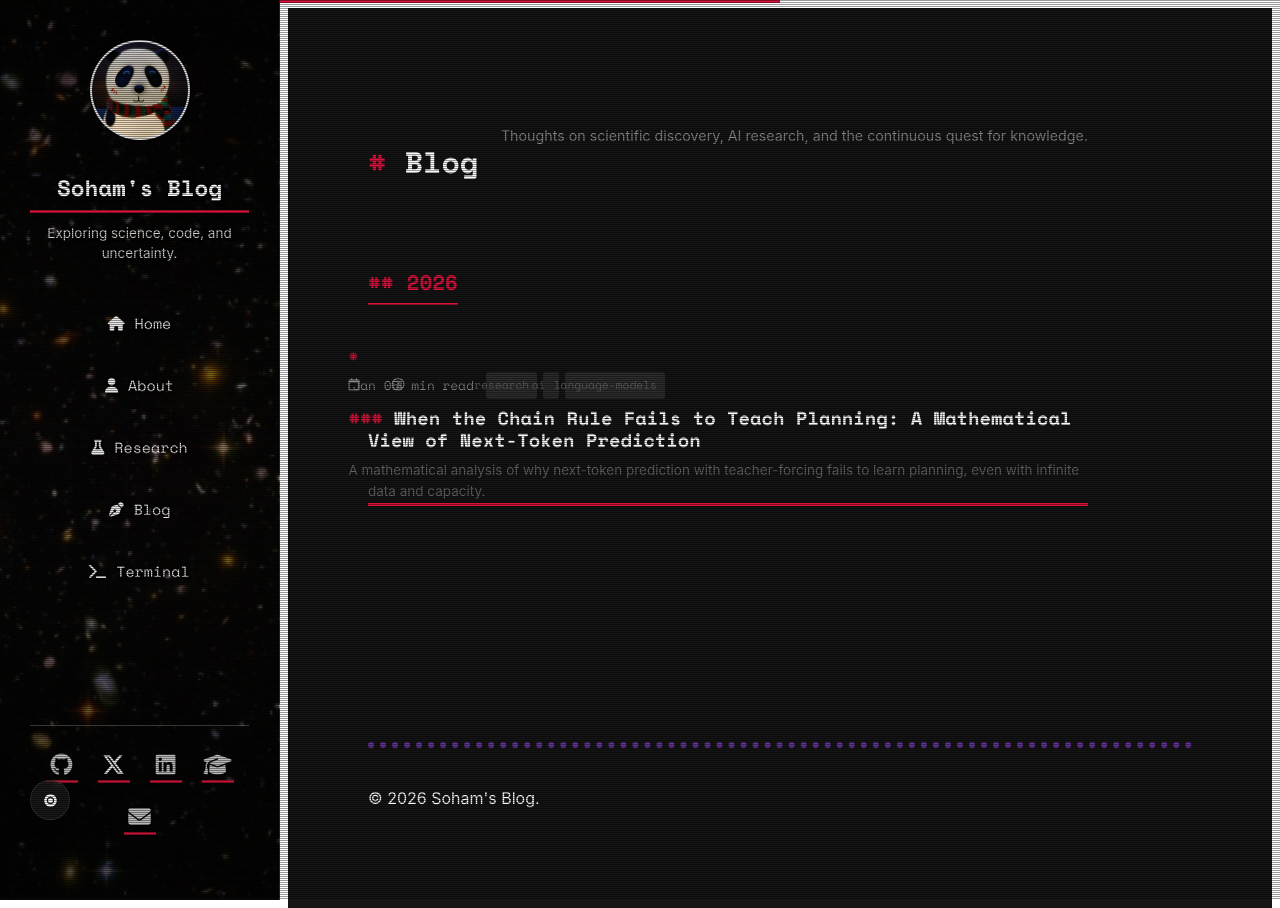
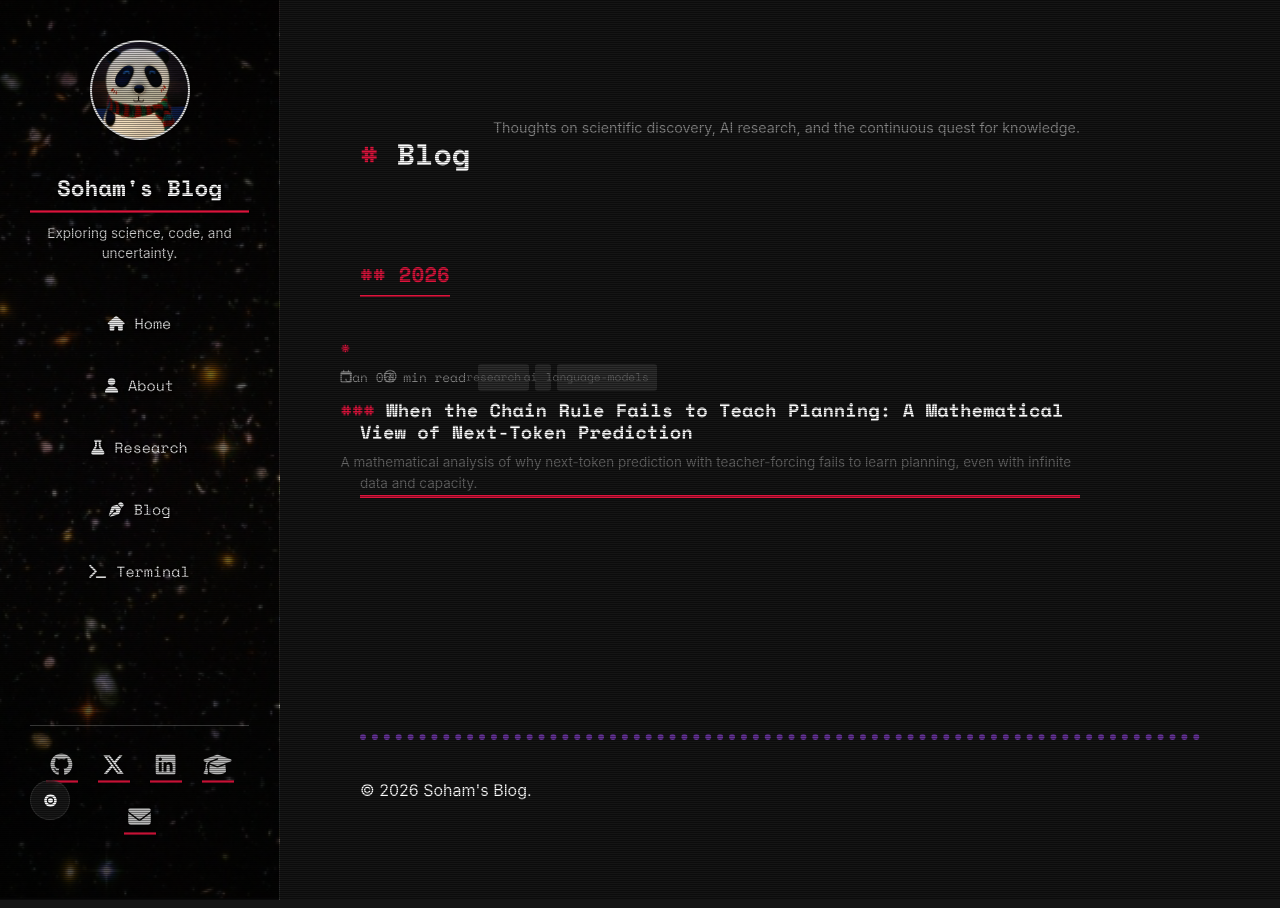
Before and after one commit to shb2908/shb2908.github.io, a Jekyll site: the page built from _src/blog.md, in a window 1280 px wide. Built offline with Jekyll 4.4.1, drawn with Linux system fonts in a browser that asks for light colours.

Commit message:
updated formats

```diff
--- /dev/null
+++ b/_layouts/blog-archive.html
@@ -0,0 +1,66 @@
+---
+layout: default
+---
+<link rel="stylesheet" href="{{ '/assets/css/papermod.css' | relative_url }}">
+
+<div class="blog-archive">
+    <header class="blog-archive-header">
+        <h1 class="blog-archive-title">{{ page.title }}</h1>
+        {% if page.description %}
+        <p class="blog-archive-desc">
+            {{ page.description }}
+        </p>
+        {% endif %}
+    </header>
+
+    {% if site.posts.size > 0 %}
+
+    {% assign posts_by_year = site.posts | group_by_exp: "post", "post.date | date: '%Y'" %}
+
+    {% for year in posts_by_year %}
+    <div class="year-group">
+        <h2 class="year-title">{{ year.name }}</h2>
+        <ul class="papermod-post-list">
+            {% for post in year.items %}
+            <li class="papermod-post-item">
+                <a href="{{ post.url | relative_url }}" class="papermod-post-link">
+                    <div class="papermod-post-meta">
+                        <span class="papermod-post-date">
+                            <i class="far fa-calendar"></i>
+                            {{ post.date | date: "%b %d" }}
+                        </span>
+                        {% assign words = post.content | number_of_words %}
+                        {% assign minutes = words | divided_by: 200 %}
+                        {% if minutes < 1 %}{% assign minutes=1 %}{% endif %} <span class="papermod-post-reading-time">
+                            <i class="far fa-clock"></i>
+                            {{ minutes }} min read
+                            </span>
+                            {% if post.categories.size > 0 %}
+                            <div class="papermod-post-tags">
+                                {% for category in post.categories %}
+                                <span class="papermod-tag">{{ category }}</span>
+                                {% endfor %}
+                            </div>
+                            {% endif %}
+                    </div>
+                    <h3 class="papermod-post-title">{{ post.title | escape }}</h3>
+                    <p class="papermod-post-desc">
+                        {% if post.description %}
+                        {{ post.description }}
+                        {% else %}
+                        {{ post.excerpt | strip_html | truncatewords: 25 }}
+                        {% endif %}
+                    </p>
+                </a>
+            </li>
+            {% endfor %}
+        </ul>
+    </div>
+    {% endfor %}
+
+    {% else %}
+    <p style="color: #888; text-align: center; padding: 40px 0;">
+        No posts yet. Check back soon!
+    </p>
+    {% endif %}
+</div>
--- a/_src/blog.md
+++ b/_src/blog.md
@@ -1,68 +1,6 @@
 ---
-layout: default
+layout: blog-archive
 title: Blog
+description: Thoughts on scientific discovery, AI research, and the continuous quest for knowledge.
 permalink: /blog/
 ---
-
-<link rel="stylesheet" href="{{ '/assets/css/papermod.css' | relative_url }}">
-
-<div class="blog-archive">
-  <header class="blog-archive-header">
-    <h1 class="blog-archive-title">Blog</h1>
-    <p class="blog-archive-desc">
-      Thoughts on scientific discovery, AI research, and the continuous quest for knowledge.
-    </p>
-  </header>
-
-  {% if site.posts.size > 0 %}
-
-  {% assign posts_by_year = site.posts | group_by_exp: "post", "post.date | date: '%Y'" %}
-
-  {% for year in posts_by_year %}
-  <div class="year-group">
-    <h2 class="year-title">{{ year.name }}</h2>
-    <ul class="papermod-post-list">
-      {% for post in year.items %}
-      <li class="papermod-post-item">
-        <a href="{{ post.url | relative_url }}" class="papermod-post-link">
-          <div class="papermod-post-meta">
-            <span class="papermod-post-date">
-              <i class="far fa-calendar"></i>
-              {{ post.date | date: "%b %d" }}
-            </span>
-            {% assign words = post.content | number_of_words %}
-            {% assign minutes = words | divided_by: 200 %}
-            {% if minutes < 1 %}{% assign minutes = 1 %}{% endif %}
-            <span class="papermod-post-reading-time">
-              <i class="far fa-clock"></i>
-              {{ minutes }} min read
-            </span>
-            {% if post.categories.size > 0 %}
-            <div class="papermod-post-tags">
-              {% for category in post.categories %}
-              <span class="papermod-tag">{{ category }}</span>
-              {% endfor %}
-            </div>
-            {% endif %}
-          </div>
-          <h3 class="papermod-post-title">{{ post.title | escape }}</h3>
-          <p class="papermod-post-desc">
-            {% if post.description %}
-            {{ post.description }}
-            {% else %}
-            {{ post.excerpt | strip_html | truncatewords: 25 }}
-            {% endif %}
-          </p>
-        </a>
-      </li>
-      {% endfor %}
-    </ul>
-  </div>
-  {% endfor %}
-
-  {% else %}
-  <p style="color: #888; text-align: center; padding: 40px 0;">
-    No posts yet. Check back soon!
-  </p>
-  {% endif %}
-</div>
--- a/assets/css/gamify.css
+++ b/assets/css/gamify.css
@@ -13,7 +13,6 @@
     --card-shadow: 0 2px 8px rgba(0, 0, 0, 0.3);
 }
 
-/* Dark Mode - same as default now */
 body.dark-mode {
     --bg-color: #151515;
     --text-color: #fff;
@@ -61,6 +60,11 @@
     line-height: 2.0;
     display: flex;
     min-height: 100vh;
+    width: 100%;
+}
+
+html {
+    background: #151515;
 }
 
 /* --- SIDEBAR (Fixed Left) --- */
@@ -209,7 +213,6 @@
     margin-left: var(--sidebar-width);
     flex: 1;
     padding: 60px 80px;
-    max-width: 1000px;
     display: flex;
     flex-direction: column;
     min-height: 100vh;
--- a/assets/css/main.css
+++ b/assets/css/main.css
@@ -34,6 +34,7 @@
   --line-height-base: 1.6;
   --line-height-content: 1.5;
 }
+
 /* Reset and base styles */
 *,
 *::before,
@@ -56,8 +57,8 @@
 }
 
 body {
-  margin: 8px;
-  background-color: var(--color-background, #ffffff);
+  margin: 0;
+  background-color: var(--color-background, #151515);
   transition: background-color 0.2s ease, color 0.2s ease;
 }
 
@@ -165,7 +166,7 @@
   text-indent: -2ch;
 }
 
-ul > li::before {
+ul>li::before {
   content: '* ';
   font-weight: bold;
   color: var(--color-primary, #dc143c);
@@ -291,7 +292,12 @@
 }
 
 /* Headings */
-h1, h2, h3, h4, h5, h6 {
+h1,
+h2,
+h3,
+h4,
+h5,
+h6 {
   font-size: 1.2rem;
   /* Fallback for older browsers */
   margin-top: 2em;
@@ -302,12 +308,35 @@
   line-height: 1.2;
 }
 
-h1::before { color: var(--color-primary, #dc143c); content: '# '; }
-h2::before { color: var(--color-primary, #dc143c); content: '## '; }
-h3::before { color: var(--color-primary, #dc143c); content: '### '; }
-h4::before { color: var(--color-primary, #dc143c); content: '#### '; }
-h5::before { color: var(--color-primary, #dc143c); content: '##### '; }
-h6::before { color: var(--color-primary, #dc143c); content: '###### '; }
+h1::before {
+  color: var(--color-primary, #dc143c);
+  content: '# ';
+}
+
+h2::before {
+  color: var(--color-primary, #dc143c);
+  content: '## ';
+}
+
+h3::before {
+  color: var(--color-primary, #dc143c);
+  content: '### ';
+}
+
+h4::before {
+  color: var(--color-primary, #dc143c);
+  content: '#### ';
+}
+
+h5::before {
+  color: var(--color-primary, #dc143c);
+  content: '##### ';
+}
+
+h6::before {
+  color: var(--color-primary, #dc143c);
+  content: '###### ';
+}
 
 .meta {
   color: var(--color-text-meta, #999999);
@@ -584,6 +613,7 @@
   font-size: 0.8em;
   font-weight: bold;
 }
+
 /* Code highlighting */
 .highlight {
   position: relative;
@@ -591,6 +621,7 @@
   border-radius: var(--border-radius, 5px);
   overflow: hidden;
 }
+
 /* Code language badges */
 .highlight pre code[class*="language-"] {
   -webkit-overflow-scrolling: touch;
```
Also changed, not shown: _layouts/papermod-post.html (+1 -66 lines), assets/js/papermod.js (added, +69 -0 lines).
